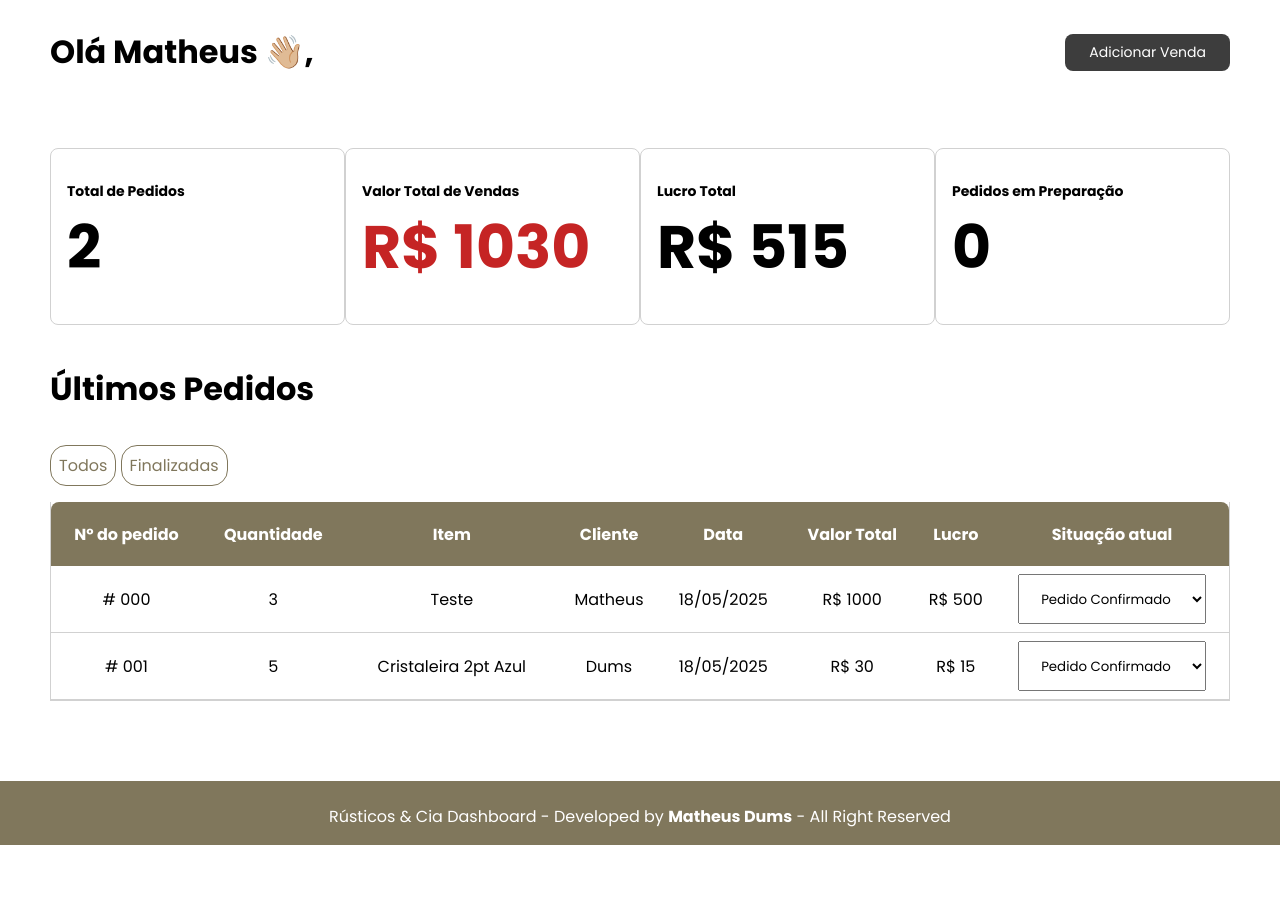
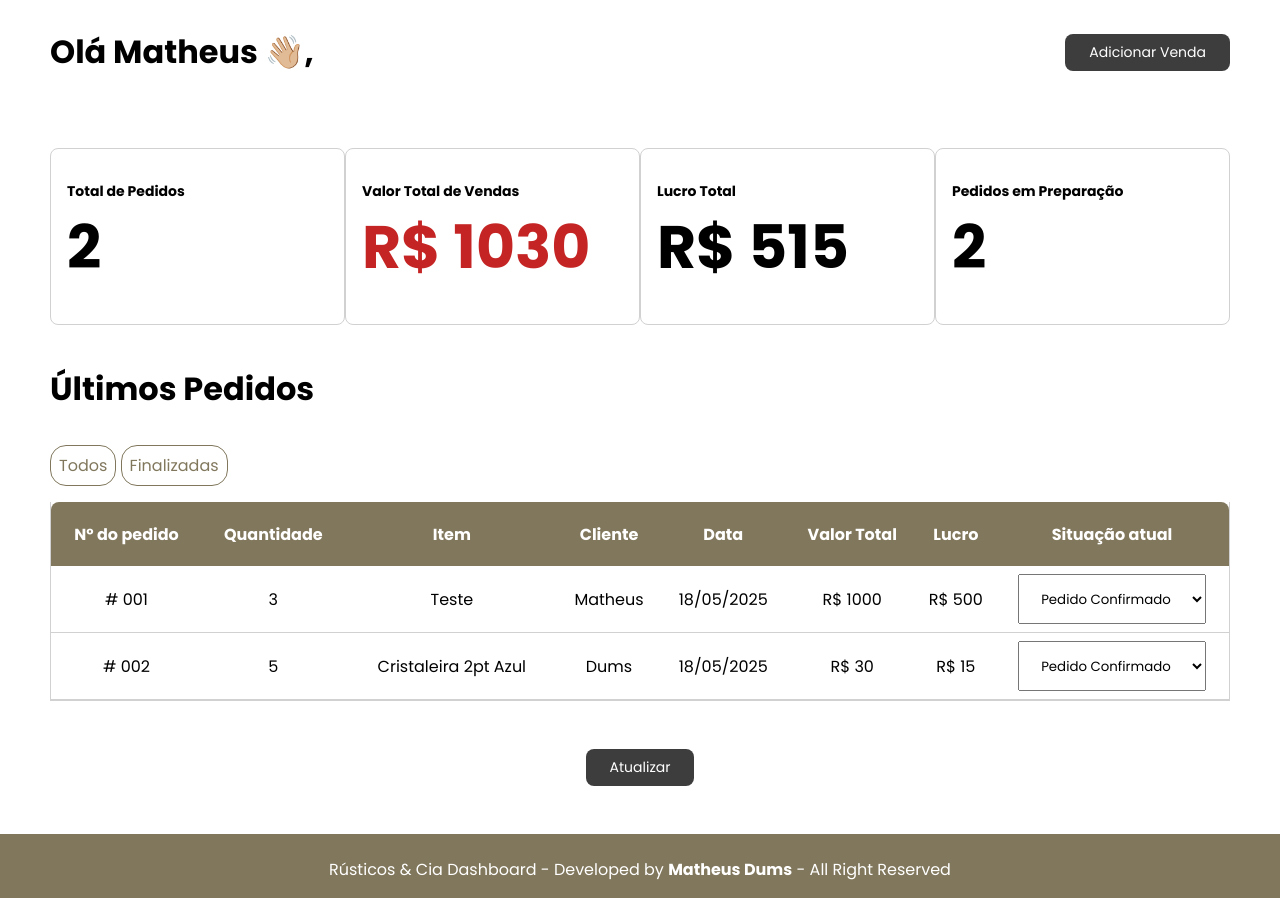
Before and after one commit to MatheusDums/dashboard_moveis, a plain HTML site: page index.html in a window 1280 px wide. Shown: the part 95-993 px from the top of the page. Before the commit the page ends 940 px from the top, so only its background shows below. Drawn offline with Linux system fonts and the light colour scheme.

Commit message:
Adicionando a função para manter o No de pedidos em produção correto, e botão de atualizar página

```diff
--- a/assets/css/style.css
+++ b/assets/css/style.css
@@ -255,7 +255,14 @@ table {
 
 .table_container {
     overflow: hidden;
-    padding-bottom: 5rem;
+    padding-bottom: 3rem;
+}
+
+.reload_btn {
+    display: flex;
+    justify-content: center;
+    align-items: center;
+    padding-top: 3rem;
 }
 
 /* footer */
--- a/assets/js/script.js
+++ b/assets/js/script.js
@@ -1,14 +1,60 @@
-/* SALVAR OPÇÃO DO SELECT NO LOCAL STORAGE  */
-const select = document.getElementById("meuSelect");
-const valorSalvo = localStorage.getItem('opcaoSelecionada');
-if (valorSalvo) {
-  select.value = valorSalvo;
+/* FUNÇÃO PARA SALVAR AS OPÇÕES SELECIONADAS NO LOCALSTORAGE (aqui usei IA pois estava com problema, salvava apenas 1 select,
+e não todos, ai busquei ajuda.) */
+function configurarSelects() {
+  const selects = document.querySelectorAll("#meuSelect");
+
+  selects.forEach((select) => {
+    const tr = select.closest("tr");
+    const idPedido = tr
+      .querySelector(".quantidade_pedidos_span")
+      ?.textContent.trim();
+    const chave = `statusPedido_${idPedido}`;
+
+    const valorSalvo = localStorage.getItem(chave);
+    if (valorSalvo) {
+      select.value = valorSalvo;
+    }
+
+    select.addEventListener("change", () => {
+      localStorage.setItem(chave, select.value);
+    });
+
+    /* FUNÇÃO PARA DEFINIR QUANTOS PEDIDOS ESTÃO EM PRODUÇÃO */
+    let chaveValue = select.value;
+    console.log(chaveValue);
+    let quantidadeEmProducao = 0;
+    for (let i = 0; i < selects.length; i++) {
+      if ( selects[i].value === "confirmado" || selects[i].value === "preparando" || selects[i].value === "entrega") {
+        quantidadeEmProducao++;
+      }
+    }
+    let quantidadeEmProducaoSpan = document.querySelectorAll(".pedidos_prep_span");
+    quantidadeEmProducaoSpan.forEach((span) => {
+      span.innerText = quantidadeEmProducao;
+    });
+  });
 }
 
-select.addEventListener('change', function () {
-  localStorage.setItem('opcaoSelecionada', select.value);
-})
+window.addEventListener("DOMContentLoaded", configurarSelects);
 
+/* --------------------------------------------------------------------------------------------------------------------------------- */
+/* FUNÇÃO PARA RECARREGAR A PAGINA COM O ONCLICK PARA ATUALIZAR OS CARDS */
+
+function reloadPage(){
+  window.location.reload()
+}
+/* --------------------------------------------------------------------------------------------------------------------------------- */
+
+/* DEIXA O No DO PEDIDO AUTOMÁTICO */
+const linhas = document.querySelectorAll("tr.table_body_tr");
+
+linhas.forEach((linha, index) => {
+  const spanId = linha.querySelector(".quantidade_pedidos_span");
+  if (spanId) {
+    const idPedido = String(index + 1).padStart(3, "0");
+    spanId.textContent = idPedido;
+  }
+});
 
 /* FUNÇÃO PARA EXIBIR OU NÃO O FORMULÁRIO DE ADCIONAR VENDA */
 const infosbBtn = document.querySelectorAll(".info_btn");
@@ -34,6 +80,7 @@ const printBtn = document.getElementById("print_btn");
 function printPage() {
   window.print();
 }
+
 /* --------------------------------------------------------------------------------------------------------------------------------- */
 /* VALOR CORRETO EM VALOR TOTAL DE VENDAS */
 
@@ -54,6 +101,7 @@ console.log(calcularValorTotal());
 let valorTotalCerto = document.getElementsByClassName("valor_total_ok");
 valorTotalCerto[0].innerHTML = calcularValorTotal().toFixed(0);
 
+/* --------------------------------------------------------------------------------------------------------------------------------- */
 /* VALOR CORRETO EM LUCRO */
 
 function calcularLucroTotal() {
@@ -74,6 +122,7 @@ console.log(calcularLucroTotal());
 let valorLucroCerto = document.getElementsByClassName("valor_lucro_ok");
 valorLucroCerto[0].innerHTML = calcularLucroTotal();
 
+/* --------------------------------------------------------------------------------------------------------------------------------- */
 /* TOTAL DE PEDIDOS CORRETO */
 
 function calcularQuantidadeTotal() {
@@ -93,5 +142,4 @@ let quantidadePedidosCerto =
   document.getElementsByClassName("quantidade_pedidos");
 quantidadePedidosCerto[0].innerHTML = calcularQuantidadeTotal();
 
-/* TOTAL DE PEDIDOS EM PRODUÇÃO */
 /* --------------------------------------------------------------------------------------------------------------------------------- */
--- a/index.html
+++ b/index.html
@@ -44,11 +44,11 @@
                 <h1>Olá Matheus 👋🏼,</h1>
             </div>
 
-             <div class="infos_btn">
+            <div class="infos_btn">
                 <a href="#" class="button" onclick="showForm()" id="infosBtnText">Adicionar Venda</a>
             </div>
         </section>
-    <!-- SECTION DE ADD VENDA (ABRE E FECHA) -->
+        <!-- SECTION DE ADD VENDA (ABRE E FECHA) -->
         <section id="add_sale" class="add_sale_disable">
             <div class="add_sale_content">
                 <h2>Adicionar Venda</h2>
@@ -155,7 +155,7 @@
                             <h2>Pedidos em Preparação</h2>
                         </div>
                         <div class="card_cont">
-                            <h3>0</h3>
+                            <h3 class="pedidos_prep_span">0</h3>
                         </div>
                     </div>
 
@@ -192,7 +192,7 @@
 
                     <tbody class="table_body">
                         <tr class="table_body_tr">
-                            <td># <span class="quantidade_pedidos_span" >000</span></td>
+                            <td># <span class="quantidade_pedidos_span"></span></td>
                             <td class="quantidade_itens_span">3</td>
                             <td class="item_span">Teste</td>
                             <td class="cliente_span">Matheus</td>
@@ -212,14 +212,14 @@
 
 
                         <tr class="table_body_tr">
-                            <td># <span class="quantidade_pedidos_span">001</span></td>
+                            <td># <span class="quantidade_pedidos_span"></span></td>
                             <td>5</td>
                             <td>Cristaleira 2pt Azul</td>
                             <td>Dums</td>
                             <td>18/05/2025</td>
                             <td class="valor_total_td">R$ <span class="valor_total_span">30</span></td>
                             <td>R$ <span class="valor_lucro_span">15</span></td>
-                            <td>
+                            <td class="select_span">
                                 <select name="" id="meuSelect">
                                     <option value="confirmado">Pedido Confirmado</option>
                                     <option value="preparando">Em Preparação</option>
@@ -232,6 +232,9 @@
 
                     </tbody>
                 </table>
+            </div>
+            <div class="reload_btn">
+                <a href="#" class="button" onclick="reloadPage()" id="infosBtnText">Atualizar</a>
             </div>
         </div>
     </main>
```
Also changed, not shown: assets/pages/finalizadas.html (+9 -8 lines), assets/pages/ultimo_mes.html (+1 -1 lines).
